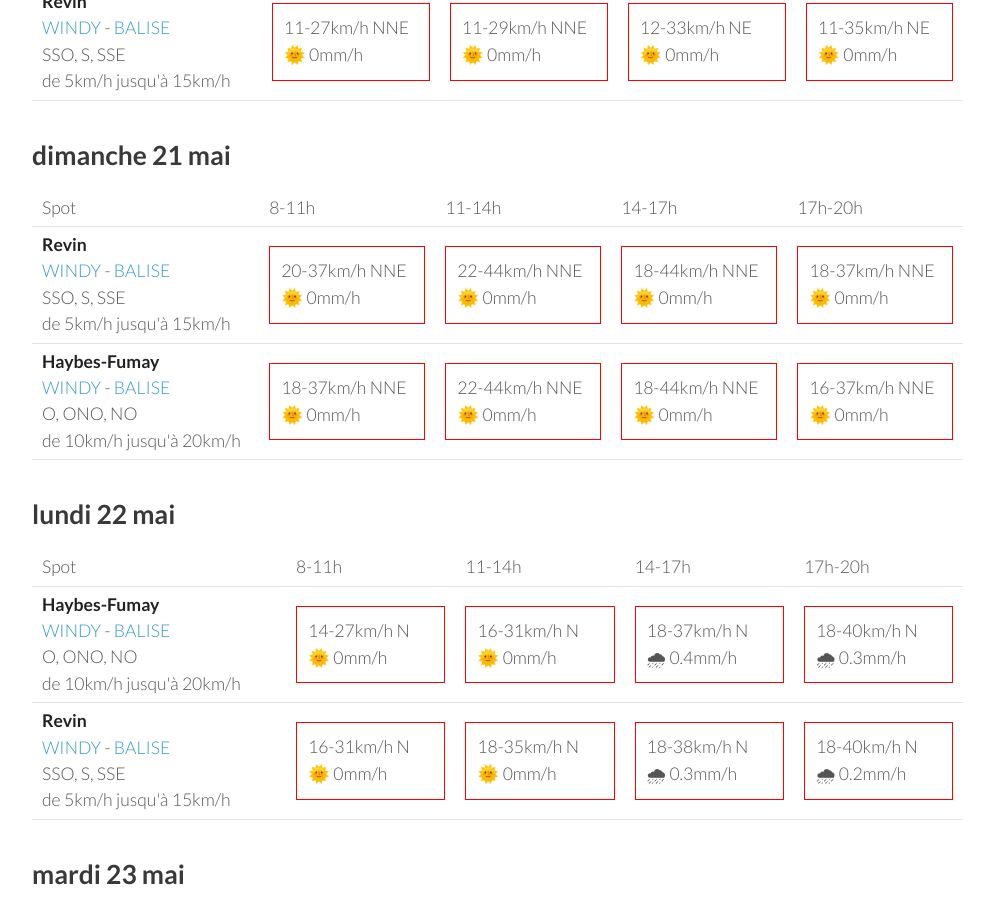
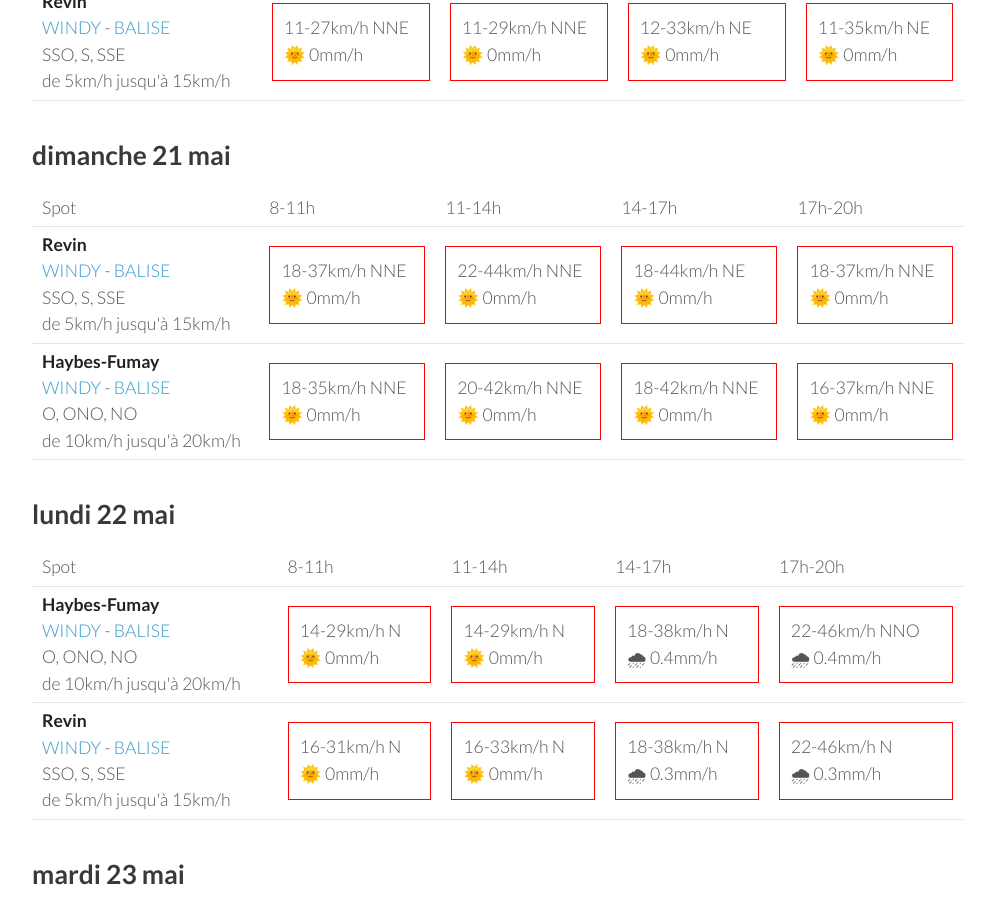
Before and after one commit to parapente-dans-le-nord/parapente-dans-le-nord.github.io, a Jekyll site: the page built from ardennes.markdown, in a window 1280 px wide and 900 px high, scrolled down 859 px. Shown: the whole window, without its empty margins (26-1020 px from the left). Built offline with Jekyll 4.4.1, drawn with Linux system fonts in a browser that asks for light colours; some of the changed text lies outside the part shown.

Commit message:
update index.markdown

```diff
--- a/ardennes.markdown
+++ b/ardennes.markdown
@@ -94,9 +94,9 @@ page mise à jour le vendredi 19 mai 13:10
 <tr>
         <td><strong>Revin</strong><br><a href="https://windy.com/49.948/4.625?49.543,4.625,8">WINDY</a> - <span class=""><a href="http://www.balisemeteo.com/balise.php?idBalise=5019">BALISE</a> </span><br> <span class="vent-favorable">SSO, S, SSE</span><br><span class="force-vent">de 5km/h jusqu'à 15km/h</span> </td>
 
-            <td><div class="not-flyable"><p>20-37km/h NNE</p><p>🌞 0mm/h</p></div></td>
+            <td><div class="not-flyable"><p>18-37km/h NNE</p><p>🌞 0mm/h</p></div></td>
             <td><div class="not-flyable"><p>22-44km/h NNE</p><p>🌞 0mm/h</p></div></td>
-            <td><div class="not-flyable"><p>18-44km/h NNE</p><p>🌞 0mm/h</p></div></td>
+            <td><div class="not-flyable"><p>18-44km/h NE</p><p>🌞 0mm/h</p></div></td>
             <td><div class="not-flyable"><p>18-37km/h NNE</p><p>🌞 0mm/h</p></div></td>
 
 
@@ -104,9 +104,9 @@ page mise à jour le vendredi 19 mai 13:10
 <tr>
         <td><strong>Haybes-Fumay</strong><br><a href="https://windy.com/49.998/4.715?49.913,4.738,10">WINDY</a> - <span class=""><a href="http://www.balisemeteo.com/balise.php?idBalise=104">BALISE</a> </span><br> <span class="vent-favorable">O, ONO, NO</span><br><span class="force-vent">de 10km/h jusqu'à 20km/h</span> </td>
 
-            <td><div class="not-flyable"><p>18-37km/h NNE</p><p>🌞 0mm/h</p></div></td>
-            <td><div class="not-flyable"><p>22-44km/h NNE</p><p>🌞 0mm/h</p></div></td>
-            <td><div class="not-flyable"><p>18-44km/h NNE</p><p>🌞 0mm/h</p></div></td>
+            <td><div class="not-flyable"><p>18-35km/h NNE</p><p>🌞 0mm/h</p></div></td>
+            <td><div class="not-flyable"><p>20-42km/h NNE</p><p>🌞 0mm/h</p></div></td>
+            <td><div class="not-flyable"><p>18-42km/h NNE</p><p>🌞 0mm/h</p></div></td>
             <td><div class="not-flyable"><p>16-37km/h NNE</p><p>🌞 0mm/h</p></div></td>
 
 
@@ -130,10 +130,10 @@ page mise à jour le vendredi 19 mai 13:10
 <tr>
         <td><strong>Haybes-Fumay</strong><br><a href="https://windy.com/49.998/4.715?49.913,4.738,10">WINDY</a> - <span class=""><a href="http://www.balisemeteo.com/balise.php?idBalise=104">BALISE</a> </span><br> <span class="vent-favorable">O, ONO, NO</span><br><span class="force-vent">de 10km/h jusqu'à 20km/h</span> </td>
 
-            <td><div class="not-flyable"><p>14-27km/h N</p><p>🌞 0mm/h</p></div></td>
-            <td><div class="not-flyable"><p>16-31km/h N</p><p>🌞 0mm/h</p></div></td>
-            <td><div class="not-flyable"><p>18-37km/h N</p><p>🌧 0.4mm/h</p></div></td>
-            <td><div class="not-flyable"><p>18-40km/h N</p><p>🌧 0.3mm/h</p></div></td>
+            <td><div class="not-flyable"><p>14-29km/h N</p><p>🌞 0mm/h</p></div></td>
+            <td><div class="not-flyable"><p>14-29km/h N</p><p>🌞 0mm/h</p></div></td>
+            <td><div class="not-flyable"><p>18-38km/h N</p><p>🌧 0.4mm/h</p></div></td>
+            <td><div class="not-flyable"><p>22-46km/h NNO</p><p>🌧 0.4mm/h</p></div></td>
 
 
     </tr>
@@ -141,9 +141,9 @@ page mise à jour le vendredi 19 mai 13:10
         <td><strong>Revin</strong><br><a href="https://windy.com/49.948/4.625?49.543,4.625,8">WINDY</a> - <span class=""><a href="http://www.balisemeteo.com/balise.php?idBalise=5019">BALISE</a> </span><br> <span class="vent-favorable">SSO, S, SSE</span><br><span class="force-vent">de 5km/h jusqu'à 15km/h</span> </td>
 
             <td><div class="not-flyable"><p>16-31km/h N</p><p>🌞 0mm/h</p></div></td>
-            <td><div class="not-flyable"><p>18-35km/h N</p><p>🌞 0mm/h</p></div></td>
+            <td><div class="not-flyable"><p>16-33km/h N</p><p>🌞 0mm/h</p></div></td>
             <td><div class="not-flyable"><p>18-38km/h N</p><p>🌧 0.3mm/h</p></div></td>
-            <td><div class="not-flyable"><p>18-40km/h N</p><p>🌧 0.2mm/h</p></div></td>
+            <td><div class="not-flyable"><p>22-46km/h N</p><p>🌧 0.3mm/h</p></div></td>
 
 
     </tr>
```
Also changed, not shown: other parts of ardennes.markdown (+1 -1 lines).
